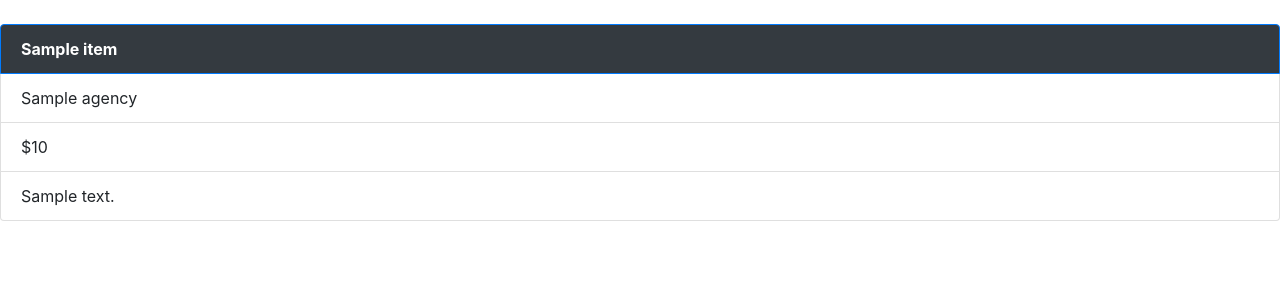
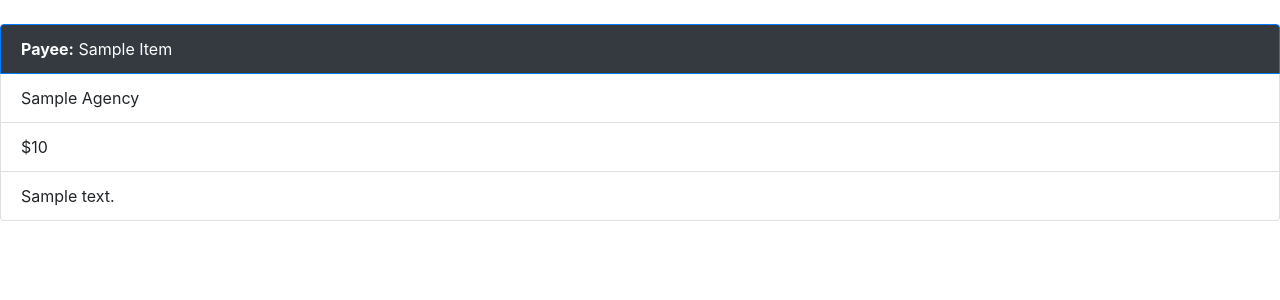
Before and after one commit to BDubon/PGCountyDataApp, a Django app: template templates/index.html in a window 1280 px wide. Shown: the part 56-356 px from the top of the page. Run offline with Django 3.2, Linux system fonts and the light colour scheme; the template is opened without the code that fills it: most values are stand-ins (such as "Sample title", 1, 10 or a date in 2020); some libraries are stand-ins or nearby versions.

Commit message:
String formatting

```diff
--- a/templates/index.html
+++ b/templates/index.html
@@ -3,10 +3,10 @@
 
     {% for item in data %}
         <ul class="list-group">
-            <li class="list-group-item active bg-dark"><b>{{ item.payee_name }}</b></li>
-            <li class="list-group-item ">{{ item.agency }}</li>
+            <li class="list-group-item active bg-dark"><b>Payee:</b> {{ item.payee_name | title }}</li>
+            <li class="list-group-item ">{{ item.agency | title }}</li>
             <li class="list-group-item">${{  item.amount }}</li>
-            <li class="list-group-item">{{ item.payment_description }}</li>
+            <li class="list-group-item">{{ item.payment_description | lower | capfirst}}</li>
         </ul>
         <br>
     {% endfor %}
```
Also changed, not shown: README.md.
